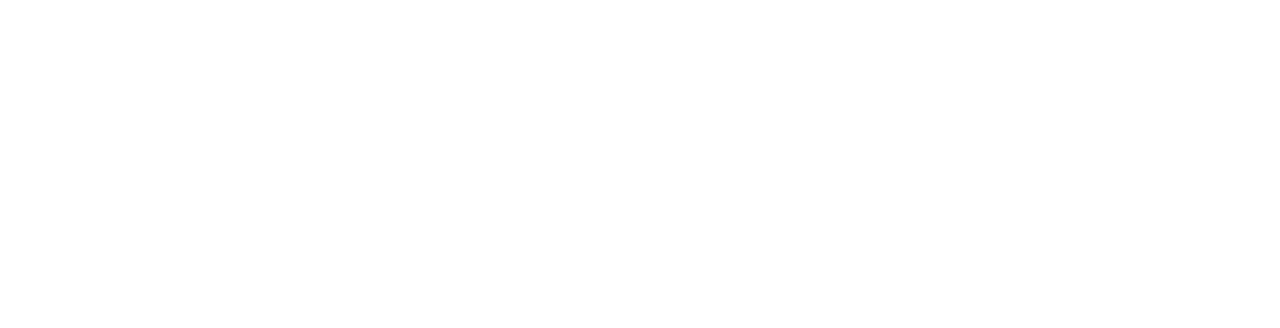
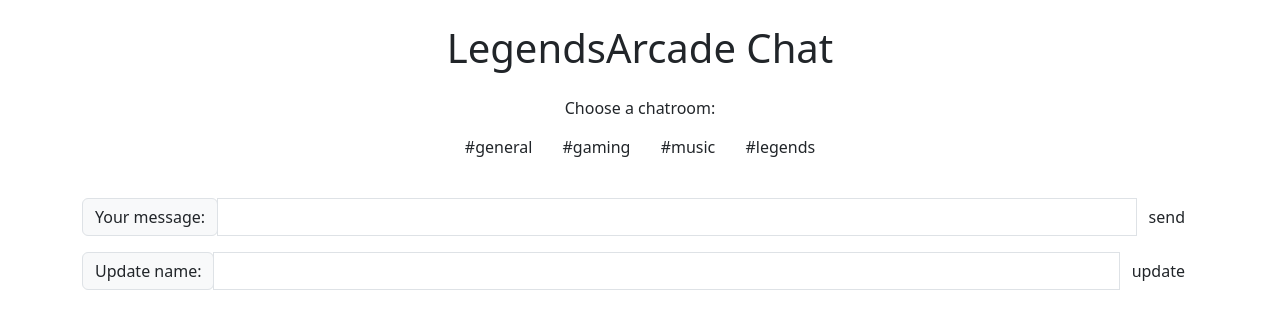
Before and after one commit to Viv231912/Real-time-ChatApp, a plain HTML site: page index.html in a window 1280 px wide. Drawn offline with nearby package versions, Linux system fonts and the light colour scheme.

Commit message:
chat form template added

```diff
--- a/index.html
+++ b/index.html
@@ -8,9 +8,70 @@
     <title>LegendsArcade Chatroom </title>
 </head>
 <body>
+    <!-- container & title -->
+<div class="container my-4">
+    <h1 class="my-4 text-center">LegendsArcade Chat</h1>
+
+    <!-- buttons for chat rooms -->
+    <div class="chat-rooms mb-3 text-center">
+        <div class="my-2">Choose a chatroom:</div>
+        <button class="btn" id="general">#general</button>
+        <button class="btn" id="gaming">#gaming</button>
+        <button class="btn" id="music">#music</button>
+        <button class="btn" id="legends">#legends</button>
+    </div>
+
+    <!-- chat list / window -->
+    <div class="chat-window">
+        <ul class="chat-list list-group"></ul>
+    </div>
+
+    <!-- new chat form -->
+    <form action="" class="new-chat my-3">
+        <div class="input-group">
+            <div class="input-group-prepend">
+                <div class="input-group-text">Your message:</div>
+            </div>
+            <input type="text" class="form-control" id="message" required>
+            <div class="input-group-append">
+                <input type="submit" class="btn" value="send">
+            </div>
+        </div>
+    </form>
+
+    <!-- update name form -->
+    <form class="new-name my-3">
+        <div class="input-group">
+            <div class="input-group-prepend">
+                <div class="input-group-text">Update name:</div>
+            </div>
+            <input type="text" id="name" class="form-control" required>
+            <div class="input-group-append">
+                <input type="submit" class="btn" value="update">
+            </div>
+        </div>
+        <div class="update-mssg"></div>
+    </form>
 
 
 
+
+
+
+
+
+
+
+
+
+</div>
+
+
+
+    <!-- Sign up -->
+    <!-- Log in & log out -->
+    <!-- member section -->
+    <!-- admin section -->
 
 
     <!-- Scripts Links-->
```
